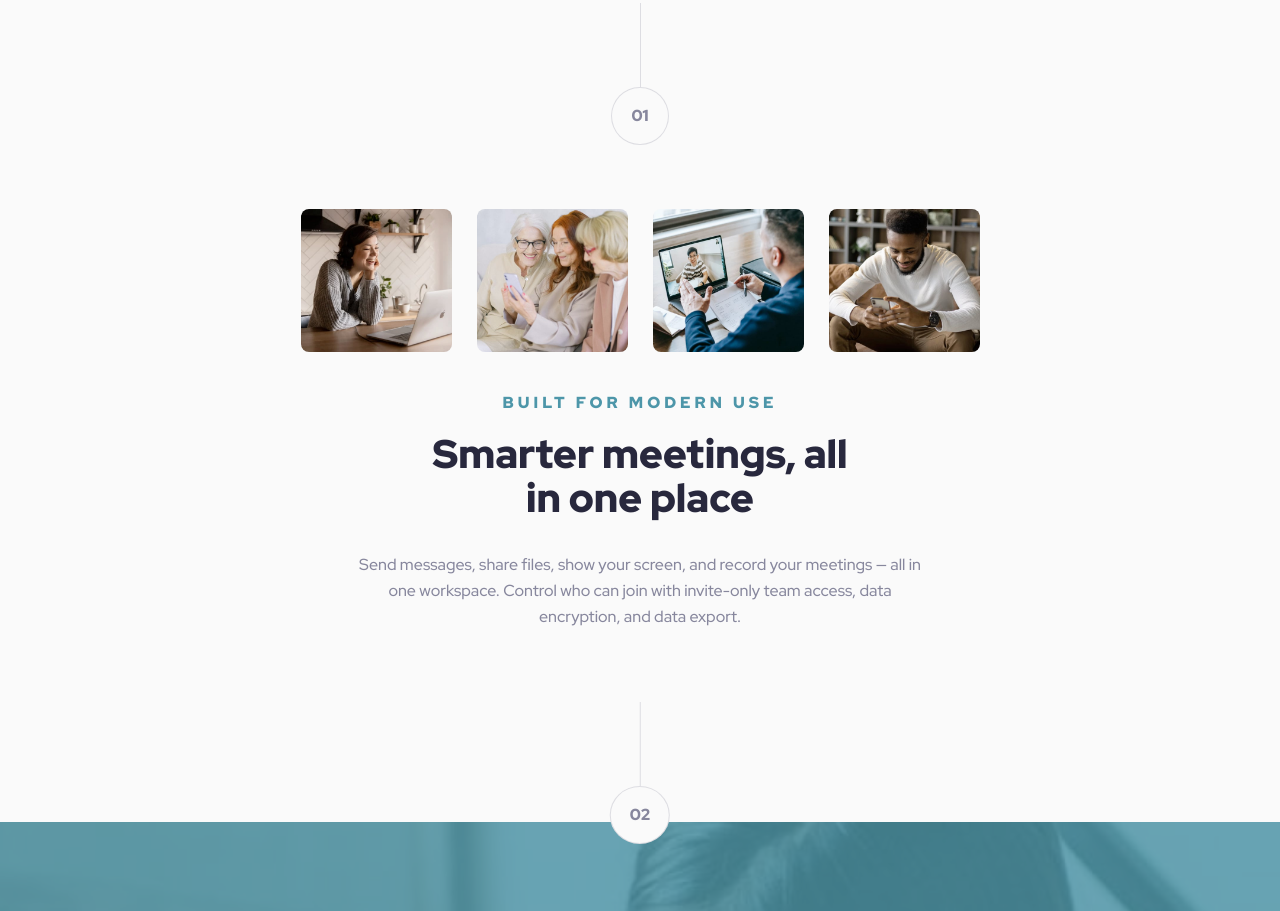
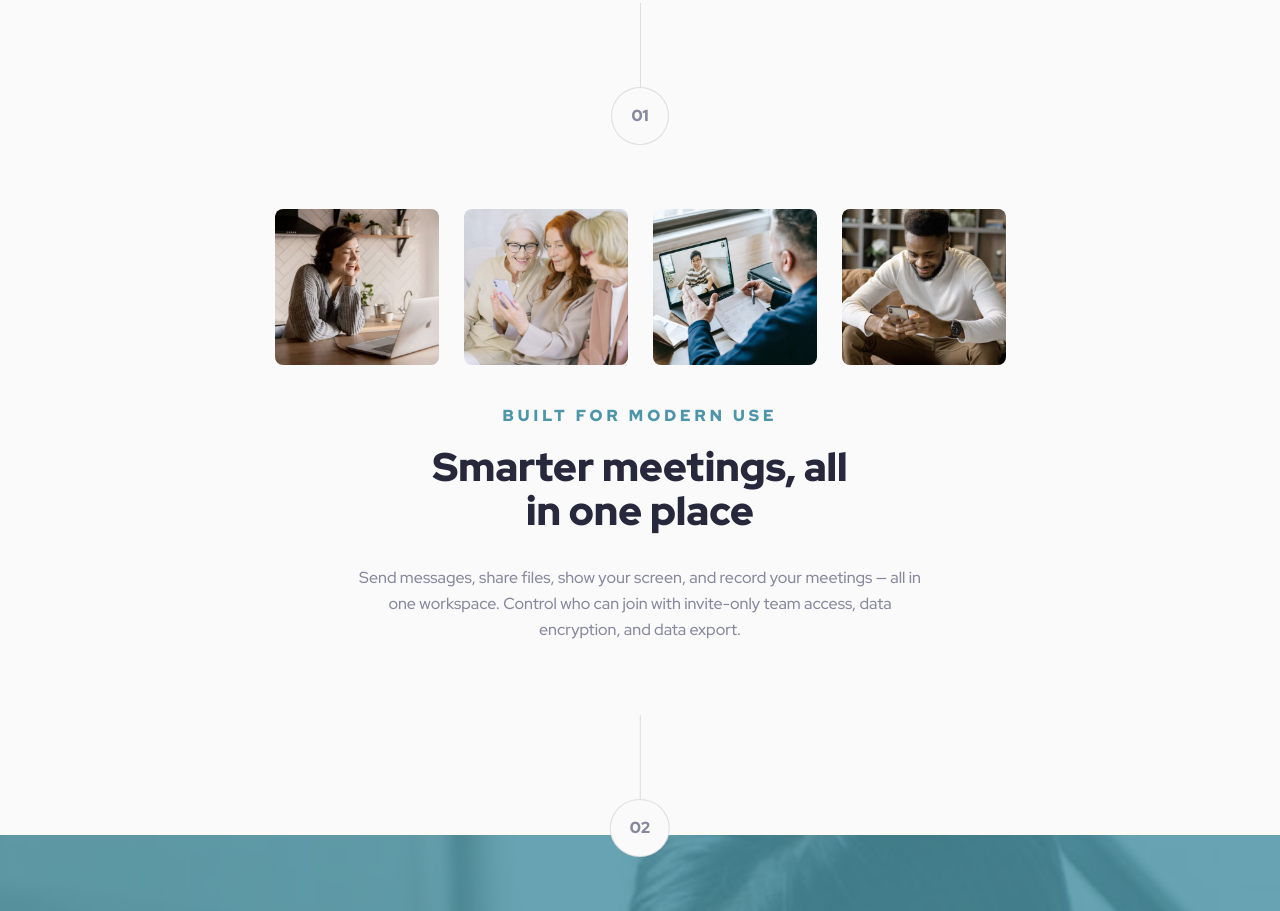
Before and after one commit to Mariam-Mantidze/Meet-Landing-Page, a plain HTML site: page index.html in a window 1280 px wide. Shown: the part 1056-1967 px from the top of the page. Drawn offline with Linux system fonts and the light colour scheme.

Commit message:
refactor responsive

```diff
--- a/styles.css
+++ b/styles.css
@@ -3,12 +3,7 @@
 body {
   font-family: "Red Hat Display", sans-serif;
   background: #fafafa;
-}
-main {
-  /* display: flex;
-  flex-direction: column;
-  align-items: center;
-  */
+  overflow-x: hidden;
 }
 .hero-container {
   display: flex;
@@ -135,6 +130,12 @@ header {
   line-height: 26px; /* 162.5% */
 }
 
+.meeting {
+  display: flex;
+  flex-direction: column;
+  align-items: center;
+}
+
 .photos-container {
   display: flex;
   flex-direction: row;
@@ -144,6 +145,7 @@ header {
   gap: 25px;
   align-content: center;
   margin-top: 64px;
+  width: 330px;
 }
 
 .photos-container img {
@@ -266,7 +268,10 @@ footer button {
     justify-content: center;
   }
   .photos-container {
-    flex-wrap: nowrap;
+    width: 100%;
+  }
+  .photos-container img {
+    width: 164px;
   }
   .meeting-text-wrapper {
     margin-top: 38px;
@@ -336,6 +341,9 @@ footer button {
   .meeting p {
     font-size: 18px;
   }
+  .photos-container img {
+    width: 255px;
+  }
 
   footer {
     padding: 116px 165px;
```
